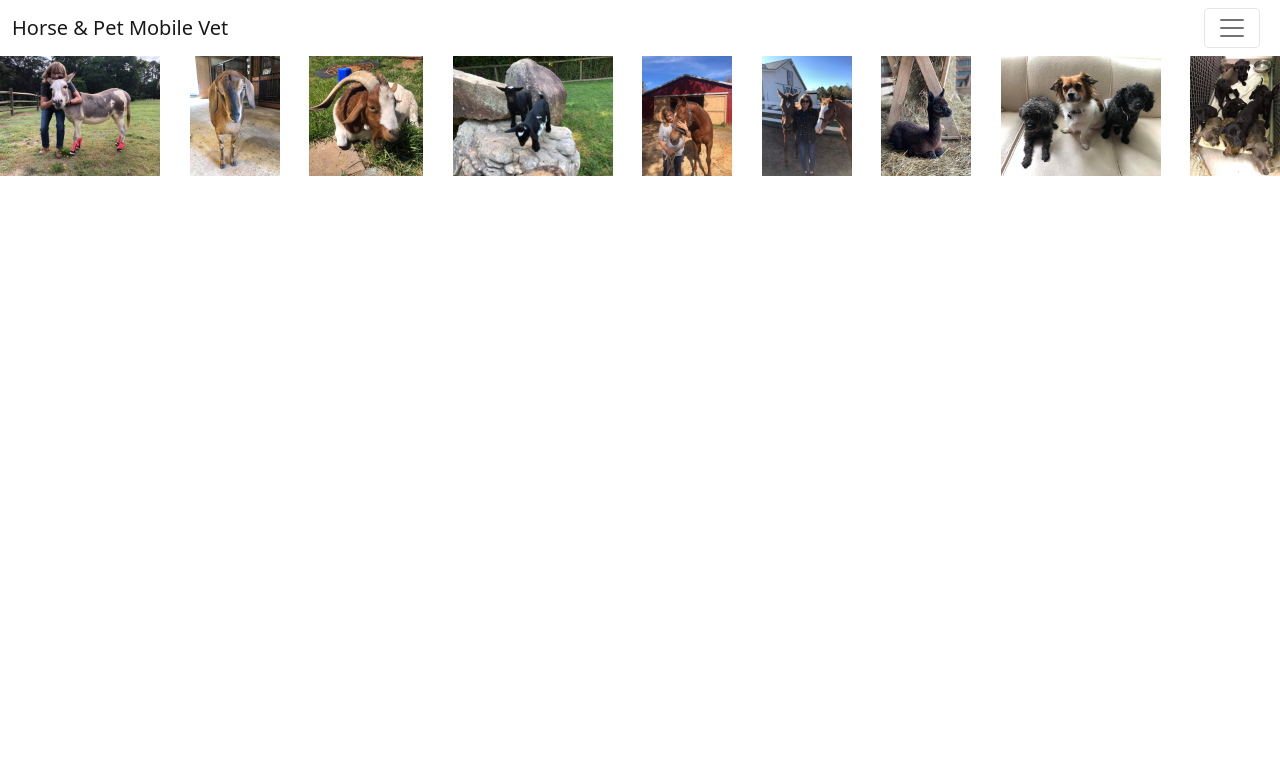
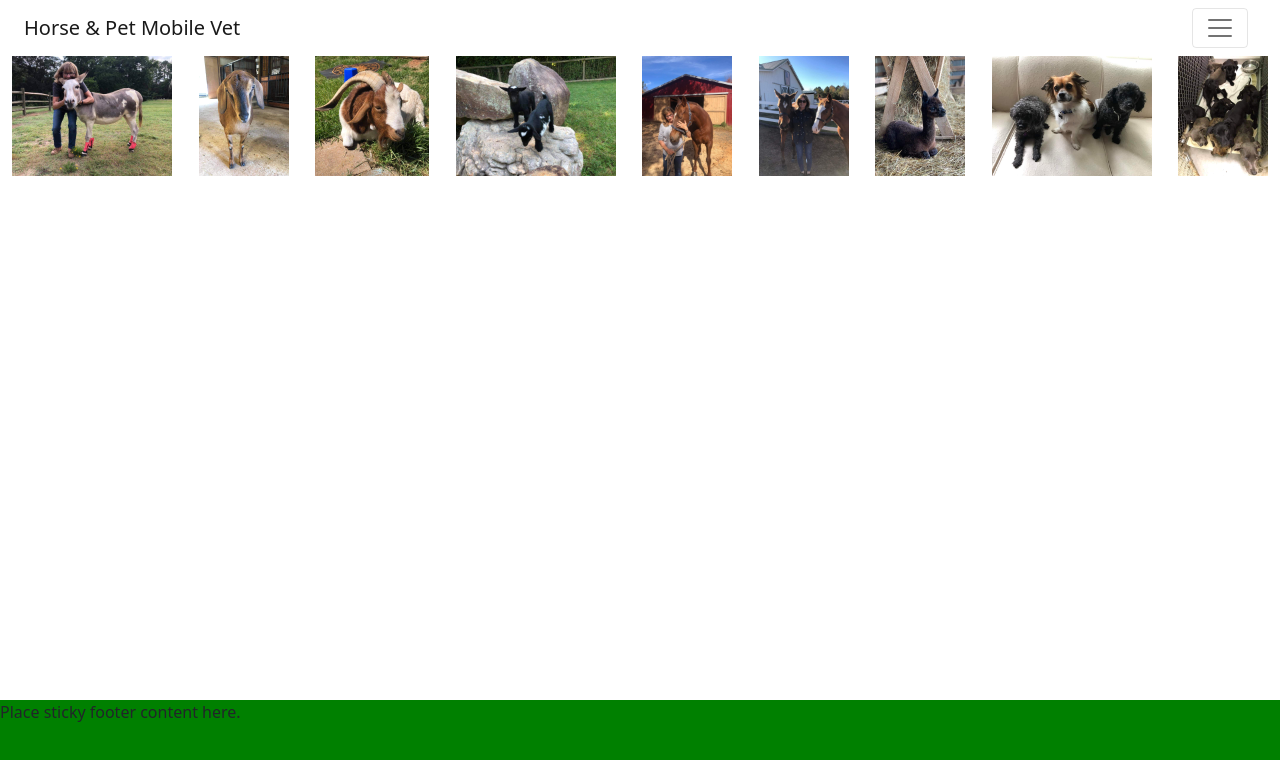
Before and after one commit to benclark1110/horse-and-pet-mobile-vet, a React (Create React App) app: page /clients-page in a window 1280 px wide. Shown: the top 760 px of the page. Built offline with nearby package versions, Linux system fonts and the light colour scheme.

Commit message:
adding footer and css cleanup

```diff
--- a/src/App.tsx
+++ b/src/App.tsx
@@ -12,11 +12,13 @@ import {
   ClientsPage
 } from "./pages";
 import NavBar from './components/molecules/app-navbar/app-navbar';
+import Footer from './components/molecules/app-footer/app-footer';
 import { Container } from "reactstrap";
 
 const App: React.FC = () => {
 
   return (
+    <div>
       <Container>
         <NavBar/>
         <BrowserRouter>
@@ -28,6 +30,8 @@ const App: React.FC = () => {
           </Routes>
         </BrowserRouter>
       </Container>
+      <Footer></Footer>
+    </div>
   );
 }
 
--- /dev/null
+++ b/src/components/molecules/app-footer/app-footer.tsx
@@ -0,0 +1,11 @@
+import React from 'react';
+
+const Footer: React.FC = () => {
+  return (
+    <footer className="footer">
+        <span>Place sticky footer content here.</span>
+    </footer>
+  );
+}
+
+export default Footer
--- /dev/null
+++ b/src/components/molecules/app-footer/index.ts
@@ -0,0 +1 @@
+export { default } from './app-footer';
--- a/src/index.css
+++ b/src/index.css
@@ -3,30 +3,20 @@ html, body {
   width: 100%;
   margin: 0;
   overflow-x: hidden;
+  min-height: 100vh;
 }
 
 .container {
-  display: flex;
-  flex-wrap: wrap;
-  margin: 0;
-  padding: 0;
-  width: 100%;
   min-width: 100%;
-}
-
-.navbar {
-  width: 100%;
-  text-align: right;
-}
-
-.home-main {
-  width: 100%;
+  justify-content: space-between;
+  min-height: 100vh;
+  margin-bottom: -100px;
+  padding-bottom: 100px;
 }
 
 .clients-main {
   display: flex;
   flex-wrap: wrap;
-  width: 100%;
   justify-content: space-between;
   row-gap: 10px;
 }
@@ -55,3 +45,8 @@ html, body {
   height: 120px;
   width: auto;
 }
+
+.footer {
+  background-color: green;
+  height: 100px;
+}
--- a/src/pages/home-page.tsx
+++ b/src/pages/home-page.tsx
@@ -3,7 +3,7 @@ import { Row, Col } from "reactstrap";
 
 export const HomePage: React.FC = () => {
     return (
-    <div className="home-main">
+    <div>
       <Row className="tan">
         <Col>
           Test 1
```
Also changed, not shown: src/components/molecules/app-footer/style.css (added).
